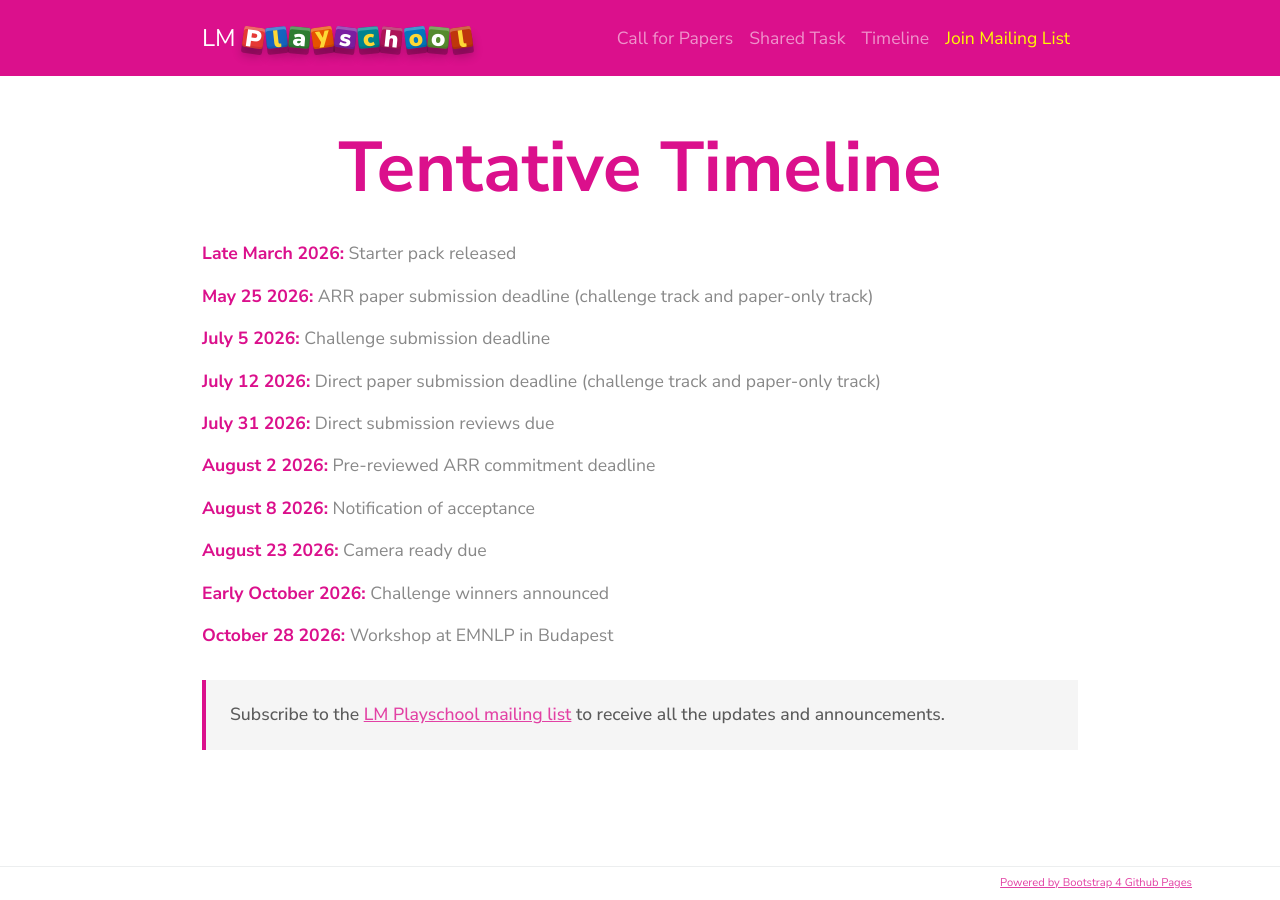
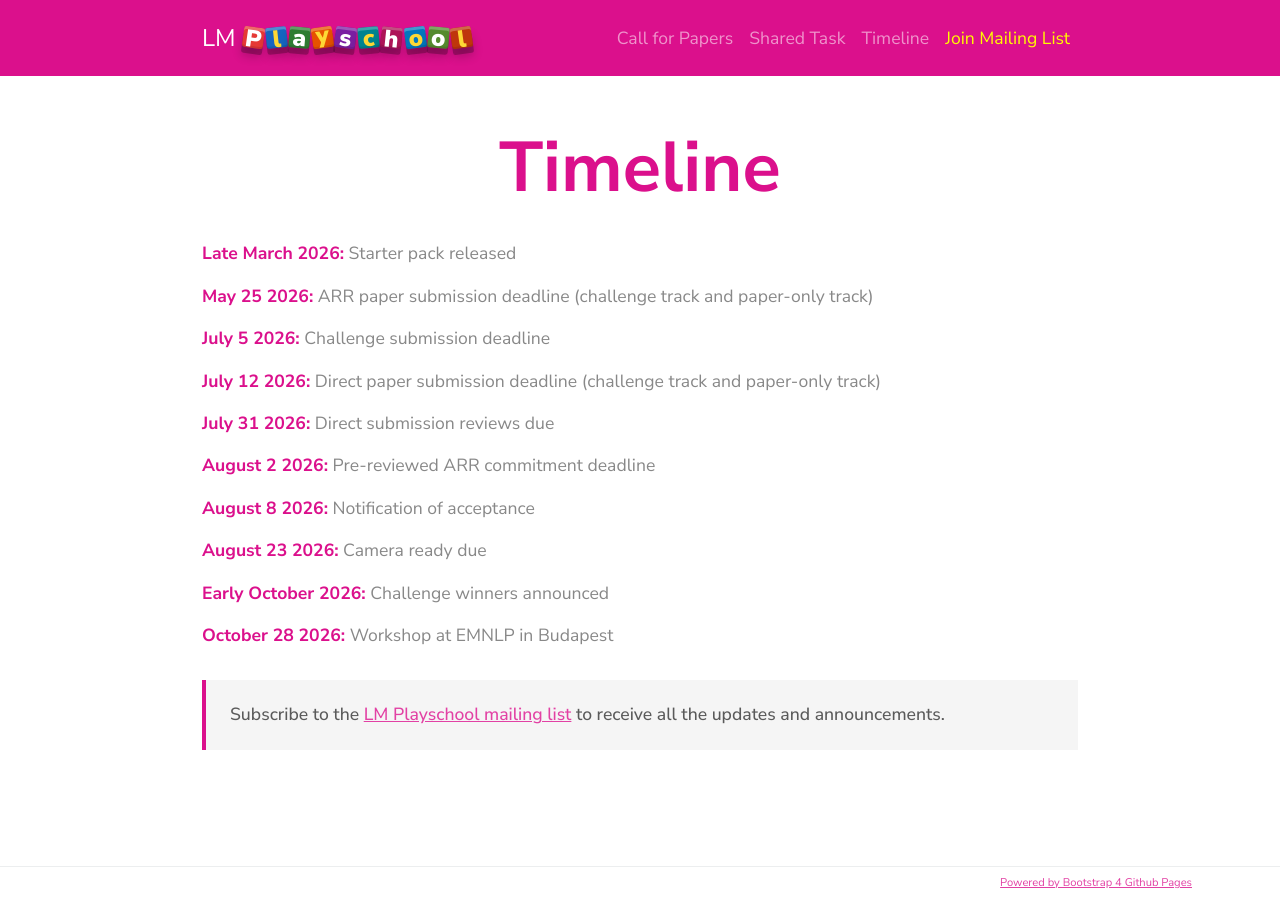
Before and after one commit to lm-playschool/lm-playschool.github.io, a Jekyll site: the page built from _content/_pages/timeline.md, in a window 1280 px wide. Built offline with Jekyll 4.4.1, drawn with Linux system fonts in a browser that asks for light colours.

Commit message:
Add social share preview image and rename timeline page to Timeline

```diff
--- a/_config.yml
+++ b/_config.yml
@@ -17,6 +17,7 @@
 shortitle: LMP
 subtitle: "Improving Language Models through Learning from Dialogue Interaction"
 email: ""
+image: /assets/img/og-card.png # social share preview (Open Graph / Twitter card)
 #description: >- # this means to ignore newlines until "baseurl:"
 #  A Challenge for advancing LLMs with Interactive Learning
 #baseurl: "" # the subpath of your site, e.g. /blog
--- a/_content/_pages/timeline.md
+++ b/_content/_pages/timeline.md
@@ -1,6 +1,6 @@
 ---
 layout: page
-title: Tentative Timeline
+title: Timeline
 show_mailing_list: true
 ---
 
```
Also changed, not shown: assets/img/og-card.png (added).
